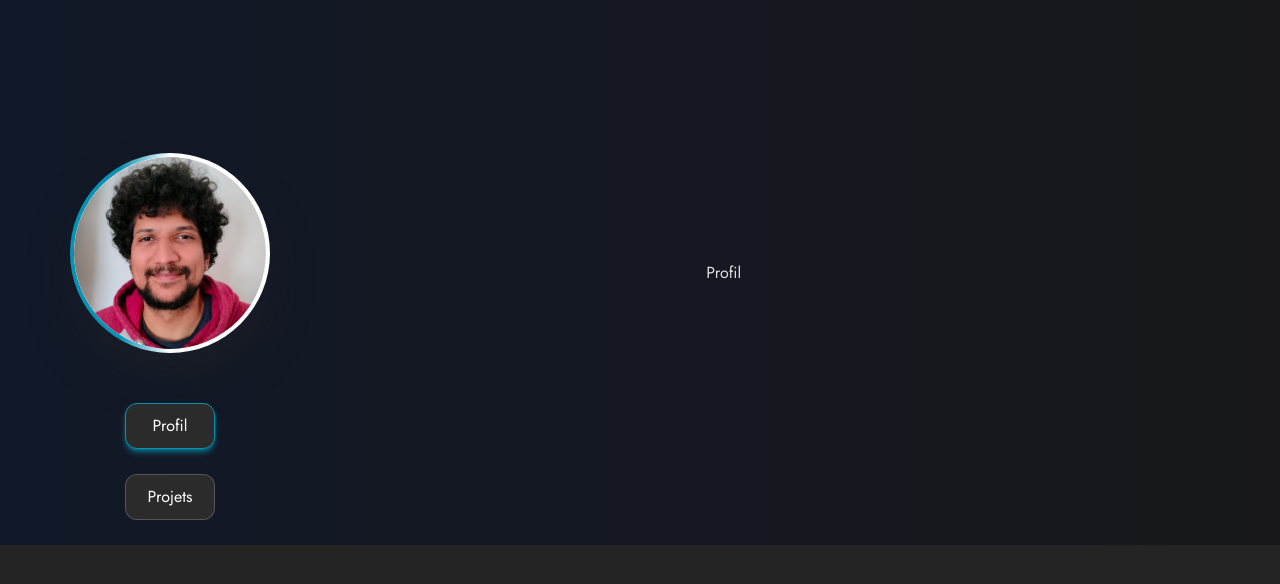
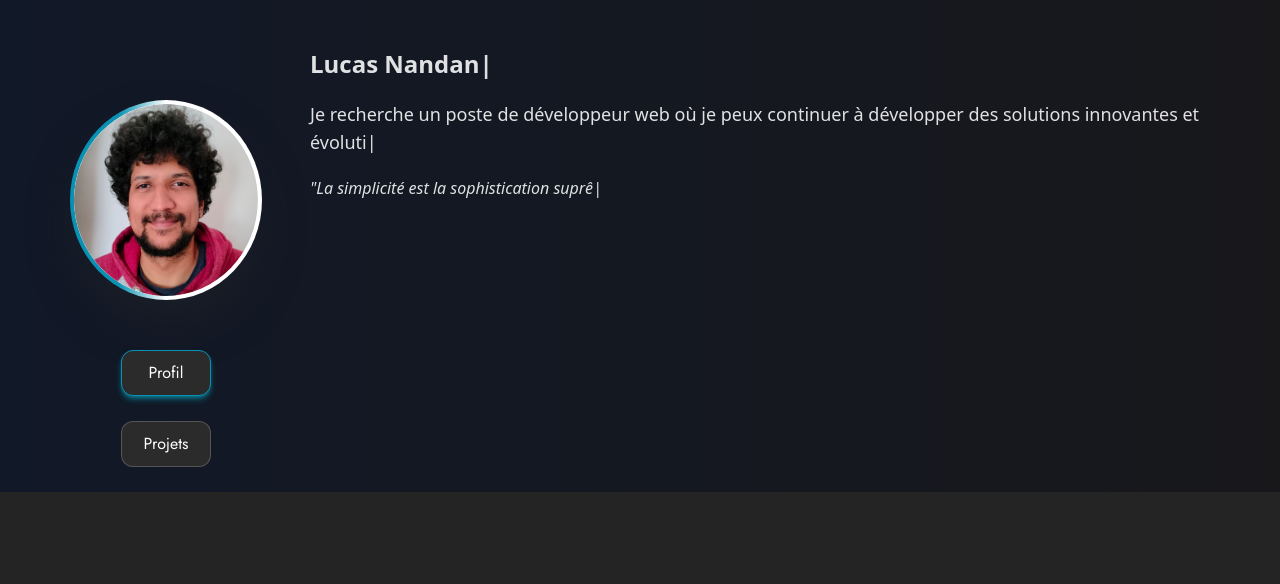
Before and after one commit to Deepwwwave/porte_folio, a React (Vite) app: page / in a window 1280 px wide. Shown: the top 584 px of the page. Built offline with nearby package versions, Linux system fonts and the light colour scheme.

Commit message:
ajout styles

```diff
--- a/src/Components/Header.jsx
+++ b/src/Components/Header.jsx
@@ -5,7 +5,7 @@ import Navbar from './Navbar'
 
 export default function Header() {
   return (
-    <header className={`${styles.header_layout} xl:mt-32 bg-transparent` }>
+    <header className={`${styles.header_layout} xl:mt-20 bg-transparent` }>
       <img className={`${styles.header_photo}  shadow-2xl shadow-zinc-800/50`} src="images/photo-profil.png" alt="photo" />
         <Navbar/>
     </header>
--- a/src/Components/Me.jsx
+++ b/src/Components/Me.jsx
@@ -1,10 +1,41 @@
 import React from "react";
+import { ReactTyped } from 'react-typed';
 import styles from "../styles/Me.module.css";
 
 export default function Me() {
    return (
-      <section className="flex justify-center items-center lg:w-3/4 xl:mt-0 2xl:w-3/4">
-         <div>Profil</div>
-      </section>
-   );
-}
+      <div className="text-start p-12 font-sans">
+      <div className="text-2xl font-bold">
+        <ReactTyped
+          strings={['Lucas Nandan']}
+          typeSpeed={40}
+          backSpeed={50}
+
+        />
+      </div>
+      <div className="mt-5 text-lg">
+        <ReactTyped
+          strings={[
+            'Je recherche un poste de développeur web où je peux continuer à développer des solutions innovantes et évolutives.',
+            'Je suis également ouvert à des contrats de professionnalisation pour approfondir mes compétences.'
+          ]}
+          typeSpeed={40}
+          backSpeed={50}
+          loop
+        />
+      </div>
+      <div className="mt-5 text-base italic">
+        <ReactTyped
+          strings={[
+            '"La simplicité est la sophistication suprême." – Léonard de Vinci',
+            '"Le succès est la somme de petits efforts répétés jour après jour." – Robert Collier',
+            '"Ceux qui savent beaucoup se rendent compte de leur ignorance, tandis que ceux qui en savent peu sont sûrs de tout savoir." – Bertrand Russell'
+          ]}
+          typeSpeed={40}
+          backSpeed={50}
+          loop
+        />
+      </div>
+    </div>
+  );
+};
--- a/src/Components/Projects.jsx
+++ b/src/Components/Projects.jsx
@@ -34,7 +34,7 @@ function Projects() {
    }
 
    return (
-      <div className={` ${styles.projects_layout} lg:rounded lg:w-3/4 xl:ml-20 xl:mt-0 2xl:w-3/4 bg-transparent`}>
+      <div className={` ${styles.projects_layout} lg:rounded lg:w-3/4 xl:ml-20 2xl:w-3/4 bg-transparent`}>
          <h1 className=" text-2xl whitespace-normal break-after-column text-white uppercase text-5xl">Projets</h1>
          <div className="h-2 bg-white my-4 lg:w-5/6"></div>
          {data.projects.map((project, index) => {
--- a/src/styles/Header.module.css
+++ b/src/styles/Header.module.css
@@ -35,7 +35,6 @@
     flex-direction: column;
     justify-content: start;
     align-items: center;
-    padding-top:25px;
     padding-bottom: 20px;
   }
 }
--- a/src/styles/Projects.module.css
+++ b/src/styles/Projects.module.css
@@ -26,7 +26,7 @@
 
 @media (min-width: 1024px) {
    .projects_layout {
-      padding-top: 150px;
+      padding-top: 100px;
       margin-left: 40px;
    }
 }
```
